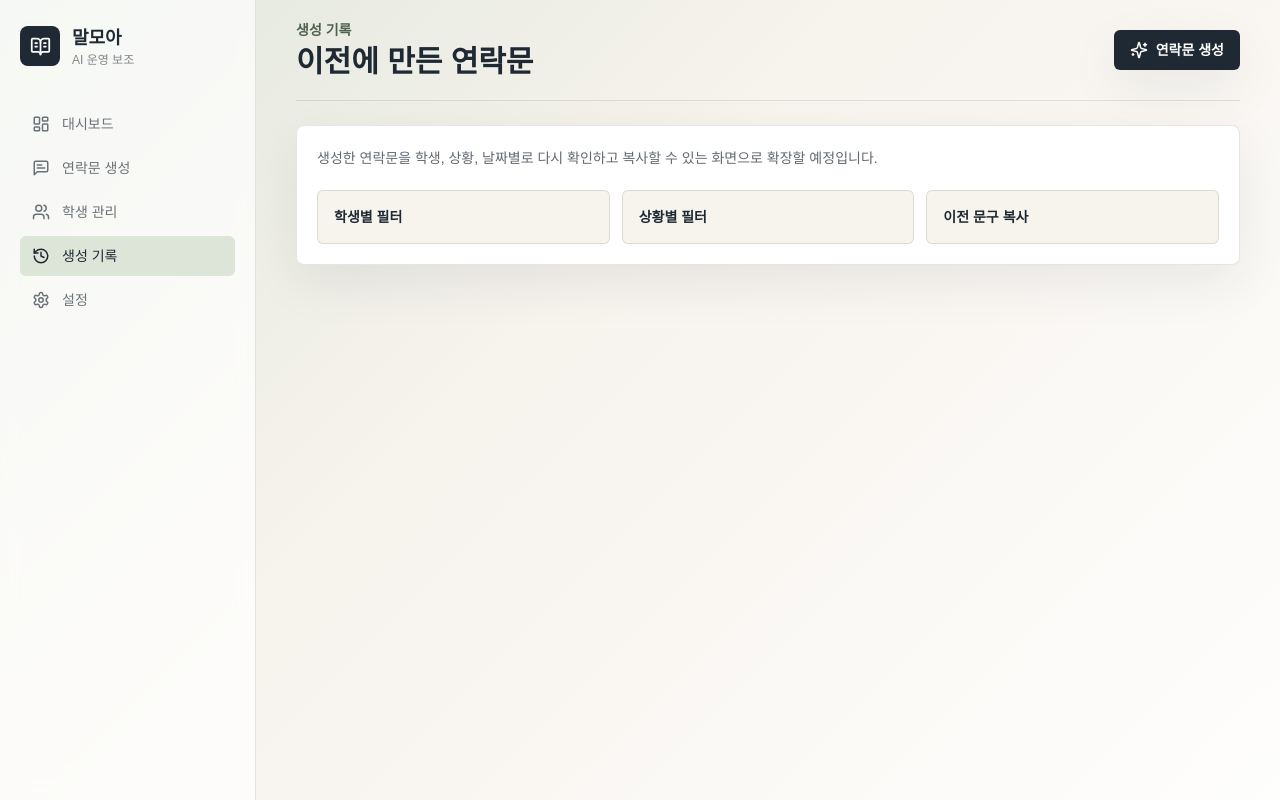
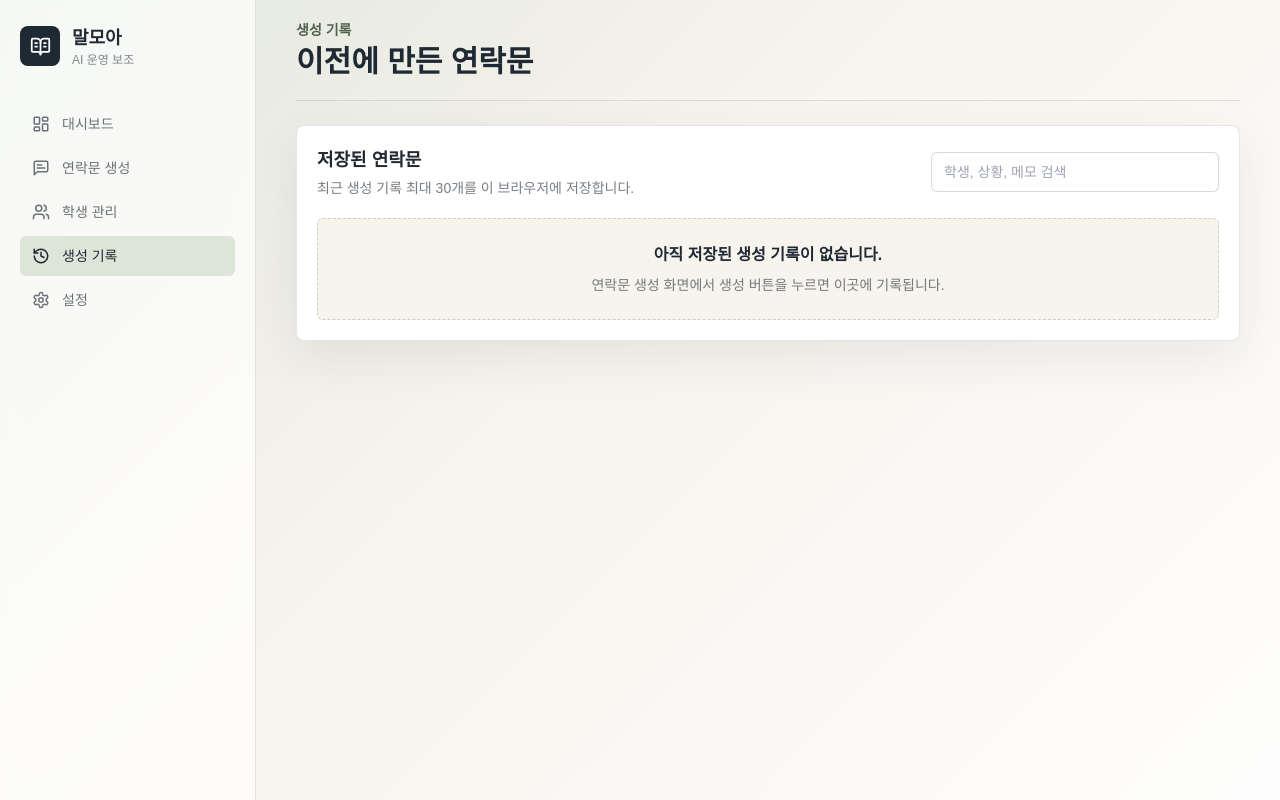
Before and after one commit to dahyun27/malmoa, a Next.js app: page /messages/history in a window 1280 px wide. Built offline with nearby package versions, Linux system fonts and the light colour scheme.

Commit message:
feat: add message history storage

```diff
--- a/app/messages/history/page.tsx
+++ b/app/messages/history/page.tsx
@@ -1,15 +1,10 @@
 import { AppShell } from "@/components/layout/AppShell";
-import { PlaceholderPage } from "@/components/layout/PlaceholderPage";
+import { MessageHistoryPage as MessageHistoryManagementPage } from "@/components/messages/MessageHistoryPage";
 
 export default function MessageHistoryPage() {
   return (
     <AppShell>
-      <PlaceholderPage
-        description="생성한 연락문을 학생, 상황, 날짜별로 다시 확인하고 복사할 수 있는 화면으로 확장할 예정입니다."
-        eyebrow="생성 기록"
-        items={["학생별 필터", "상황별 필터", "이전 문구 복사"]}
-        title="이전에 만든 연락문"
-      />
+      <MessageHistoryManagementPage />
     </AppShell>
   );
 }
--- a/components/messages/MessageCreatePage.tsx
+++ b/components/messages/MessageCreatePage.tsx
@@ -7,6 +7,7 @@ import { MessageCreateForm } from "@/components/messages/MessageCreateForm";
 import { MessageResultsPanel } from "@/components/messages/MessageResultsPanel";
 import { sampleMemo, situations, students, tones } from "@/lib/demoData";
 import { generateParentMessages } from "@/lib/generateParentMessages";
+import { saveMessageHistoryRecord } from "@/lib/messageHistoryStore";
 import type { GeneratedMessage } from "@/types/message";
 
 export function MessageCreatePage() {
@@ -16,6 +17,7 @@ export function MessageCreatePage() {
   const [memo, setMemo] = useState(sampleMemo);
   const [copiedId, setCopiedId] = useState("");
   const [hasGenerated, setHasGenerated] = useState(true);
+  const [savedLabel, setSavedLabel] = useState("");
 
   const student = useMemo(
     () => students.find((item) => item.id === selectedStudent) ?? students[0],
@@ -39,10 +41,32 @@ export function MessageCreatePage() {
     window.setTimeout(() => setCopiedId(""), 1500);
   };
 
+  const handleGenerate = () => {
+    const now = new Date();
+
+    saveMessageHistoryRecord({
+      id: `message-${now.getTime()}`,
+      studentName: student.name,
+      studentGrade: student.grade,
+      parentTitle: student.parentTitle,
+      situation,
+      tone,
+      inputMemo: memo,
+      shortMessage: generated.shortMessage,
+      softMessage: generated.softMessage,
+      firmMessage: generated.firmMessage,
+      createdAt: now.toISOString(),
+    });
+    setHasGenerated(true);
+    setSavedLabel("생성 기록에 저장됨");
+    window.setTimeout(() => setSavedLabel(""), 1800);
+  };
+
   return (
     <>
       <PageHeader
         action={
+          <div className="flex flex-col gap-2 sm:items-end">
             <button
               className="inline-flex h-10 items-center justify-center gap-2 rounded-md bg-ink px-4 text-sm font-semibold text-white shadow-soft hover:bg-moss"
               type="button"
@@ -50,6 +74,8 @@ export function MessageCreatePage() {
               <Sparkles size={18} />
               무료 MVP
             </button>
+            {savedLabel && <p className="text-xs font-semibold text-moss">{savedLabel}</p>}
+          </div>
         }
         eyebrow="학부모 연락문 생성"
         title="오늘 수업 메모를 바로 보낼 문장으로"
@@ -58,7 +84,7 @@ export function MessageCreatePage() {
       <div className="grid gap-5 xl:grid-cols-[minmax(0,0.95fr)_minmax(420px,1.05fr)]">
         <MessageCreateForm
           memo={memo}
-          onGenerate={() => setHasGenerated(true)}
+          onGenerate={handleGenerate}
           onMemoChange={setMemo}
           onSituationChange={setSituation}
           onStudentChange={setSelectedStudent}
--- /dev/null
+++ b/components/messages/MessageHistoryPage.tsx
@@ -0,0 +1,133 @@
+"use client";
+
+import { Check, Clipboard, Trash2 } from "lucide-react";
+import { useEffect, useMemo, useState } from "react";
+import { PageHeader } from "@/components/layout/PageHeader";
+import { deleteMessageHistoryRecord, getMessageHistoryRecords } from "@/lib/messageHistoryStore";
+import type { MessageHistoryRecord } from "@/types/message";
+
+function formatDateTime(value: string) {
+  return new Intl.DateTimeFormat("ko-KR", {
+    dateStyle: "medium",
+    timeStyle: "short",
+  }).format(new Date(value));
+}
+
+export function MessageHistoryPage() {
+  const [records, setRecords] = useState<MessageHistoryRecord[]>([]);
+  const [query, setQuery] = useState("");
+  const [copiedId, setCopiedId] = useState("");
+
+  useEffect(() => {
+    const timeoutId = window.setTimeout(() => {
+      setRecords(getMessageHistoryRecords());
+    }, 0);
+
+    return () => window.clearTimeout(timeoutId);
+  }, []);
+
+  const filteredRecords = useMemo(() => {
+    const normalizedQuery = query.trim().toLowerCase();
+
+    if (!normalizedQuery) {
+      return records;
+    }
+
+    return records.filter((record) =>
+      [record.studentName, record.studentGrade, record.situation, record.tone, record.inputMemo]
+        .join(" ")
+        .toLowerCase()
+        .includes(normalizedQuery),
+    );
+  }, [query, records]);
+
+  const handleCopy = async (record: MessageHistoryRecord) => {
+    await navigator.clipboard.writeText(record.softMessage);
+    setCopiedId(record.id);
+    window.setTimeout(() => setCopiedId(""), 1500);
+  };
+
+  const handleDelete = (recordId: string) => {
+    setRecords(deleteMessageHistoryRecord(recordId));
+  };
+
+  return (
+    <>
+      <PageHeader eyebrow="생성 기록" title="이전에 만든 연락문" />
+
+      <section className="rounded-lg border border-black/10 bg-white p-5 shadow-soft">
+        <div className="flex flex-col gap-3 md:flex-row md:items-center md:justify-between">
+          <div>
+            <h2 className="text-lg font-bold text-ink">저장된 연락문</h2>
+            <p className="mt-1 text-sm text-ink/60">최근 생성 기록 최대 30개를 이 브라우저에 저장합니다.</p>
+          </div>
+          <input
+            className="h-10 w-full rounded-md border border-black/15 bg-white px-3 text-sm outline-none focus:border-moss md:w-72"
+            onChange={(event) => setQuery(event.target.value)}
+            placeholder="학생, 상황, 메모 검색"
+            value={query}
+          />
+        </div>
+
+        <div className="mt-5 space-y-3">
+          {filteredRecords.length === 0 ? (
+            <div className="rounded-md border border-dashed border-black/15 bg-linen p-6 text-center">
+              <p className="font-semibold text-ink">아직 저장된 생성 기록이 없습니다.</p>
+              <p className="mt-2 text-sm text-ink/60">연락문 생성 화면에서 생성 버튼을 누르면 이곳에 기록됩니다.</p>
+            </div>
+          ) : (
+            filteredRecords.map((record) => {
+              const isCopied = copiedId === record.id;
+
+              return (
+                <article className="rounded-md border border-black/10 bg-linen p-4" key={record.id}>
+                  <div className="flex flex-col gap-3 lg:flex-row lg:items-start lg:justify-between">
+                    <div>
+                      <div className="flex flex-wrap items-center gap-2">
+                        <h3 className="text-base font-bold text-ink">{record.studentName}</h3>
+                        <span className="rounded-md bg-white px-2 py-1 text-xs font-semibold text-moss">
+                          {record.studentGrade}
+                        </span>
+                        <span className="rounded-md bg-white px-2 py-1 text-xs font-semibold text-moss">
+                          {record.situation}
+                        </span>
+                        <span className="rounded-md bg-white px-2 py-1 text-xs font-semibold text-moss">
+                          {record.tone}
+                        </span>
+                      </div>
+                      <p className="mt-2 text-xs font-semibold text-ink/50">{formatDateTime(record.createdAt)}</p>
+                      <p className="mt-3 text-sm leading-6 text-ink/65">{record.inputMemo}</p>
+                    </div>
+
+                    <div className="flex shrink-0 gap-2">
+                      <button
+                        className="inline-flex h-9 items-center gap-2 rounded-md border border-black/10 bg-white px-3 text-sm font-semibold text-ink hover:bg-sage"
+                        onClick={() => handleCopy(record)}
+                        type="button"
+                      >
+                        {isCopied ? <Check size={16} /> : <Clipboard size={16} />}
+                        {isCopied ? "복사됨" : "복사"}
+                      </button>
+                      <button
+                        aria-label={`${record.studentName} 기록 삭제`}
+                        className="inline-flex h-9 w-9 items-center justify-center rounded-md border border-black/10 bg-white text-coral hover:bg-white/70"
+                        onClick={() => handleDelete(record.id)}
+                        type="button"
+                      >
+                        <Trash2 size={16} />
+                      </button>
+                    </div>
+                  </div>
+
+                  <div className="mt-4 rounded-md bg-white p-4">
+                    <p className="whitespace-pre-line text-sm leading-7 text-ink/78">{record.softMessage}</p>
+                  </div>
+                </article>
+              );
+            })
+          )}
+        </div>
+      </section>
+    </>
+  );
+}
--- /dev/null
+++ b/lib/messageHistoryStore.ts
@@ -0,0 +1,43 @@
+import type { MessageHistoryRecord } from "@/types/message";
+
+const STORAGE_KEY = "malmoa.messageHistory";
+
+function parseRecords(value: string | null): MessageHistoryRecord[] {
+  if (!value) {
+    return [];
+  }
+
+  try {
+    const records = JSON.parse(value);
+    return Array.isArray(records) ? records : [];
+  } catch {
+    return [];
+  }
+}
+
+export function getMessageHistoryRecords(): MessageHistoryRecord[] {
+  if (typeof window === "undefined") {
+    return [];
+  }
+
+  return parseRecords(window.localStorage.getItem(STORAGE_KEY));
+}
+
+export function saveMessageHistoryRecord(record: MessageHistoryRecord) {
+  if (typeof window === "undefined") {
+    return;
+  }
+
+  const records = getMessageHistoryRecords();
+  window.localStorage.setItem(STORAGE_KEY, JSON.stringify([record, ...records].slice(0, 30)));
+}
+
+export function deleteMessageHistoryRecord(recordId: string) {
+  if (typeof window === "undefined") {
+    return [];
+  }
+
+  const records = getMessageHistoryRecords().filter((record) => record.id !== recordId);
+  window.localStorage.setItem(STORAGE_KEY, JSON.stringify(records));
+  return records;
+}
```
Also changed, not shown: types/message.ts (+14 -0 lines). Lines whose indentation alone changed are shown as unchanged.
